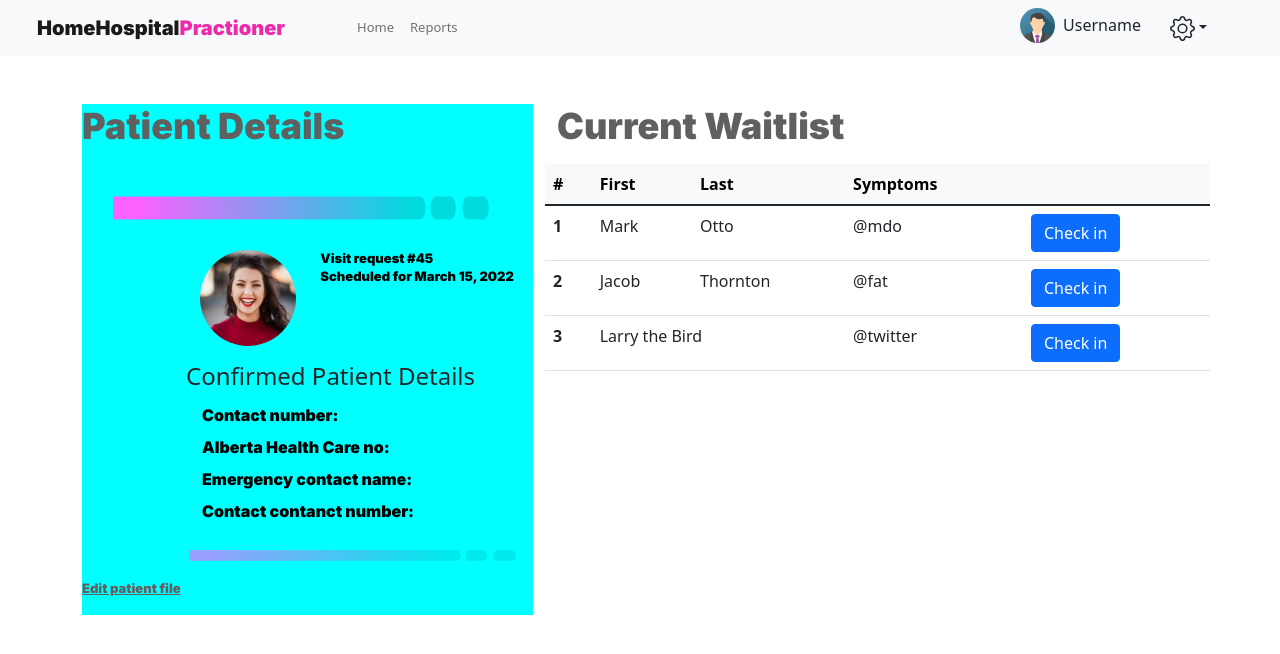
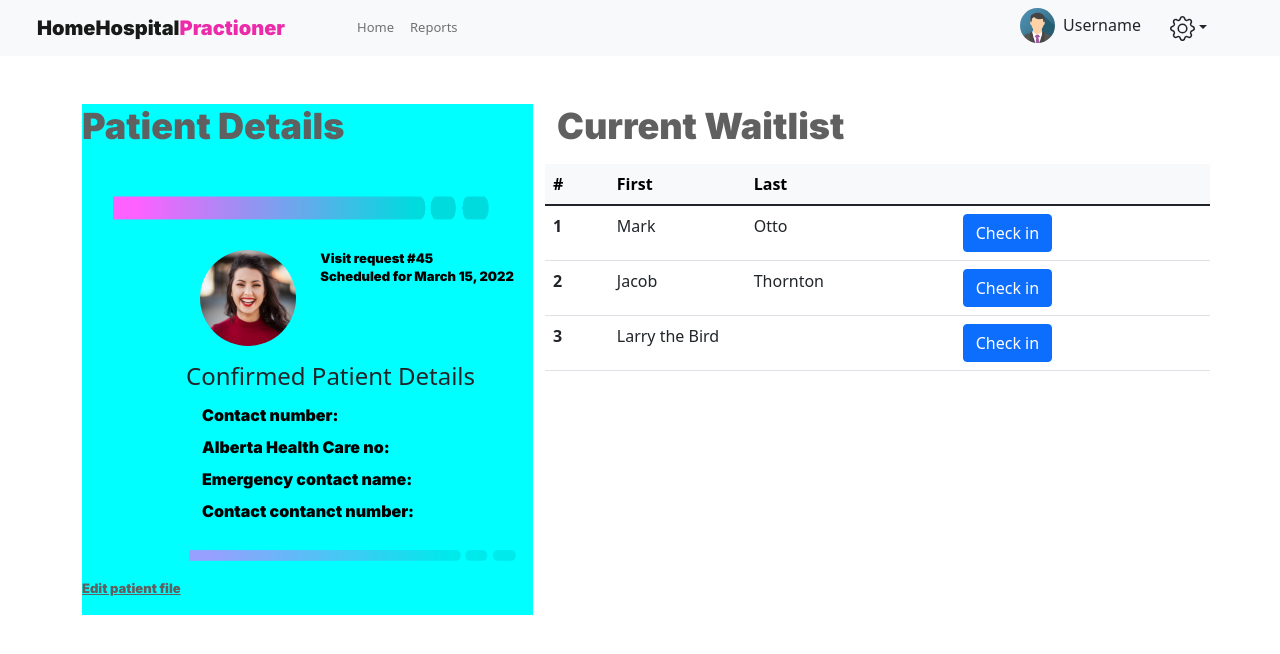
Before and after one commit to liamandaidan/HomeHospital, a React (Create React App) app in the folder HomeHospital-Frontend/hh-front/: page /practioner in a window 1280 px wide. Shown: the top 654 px of the page. Built offline with nearby package versions, Linux system fonts and the light colour scheme; no server answers.

Commit message:
Update Practioner.jsx
no major changes removed symptoms column

```diff
--- a/HomeHospital-Frontend/hh-front/src/pages/Practioner.jsx
+++ b/HomeHospital-Frontend/hh-front/src/pages/Practioner.jsx
@@ -53,7 +53,6 @@ export default function Practioner() {
                         <th scope="col">#</th>
                         <th scope="col">First</th>
                         <th scope="col">Last</th>
-                        <th scope="col">Symptoms</th>
                         <th scope="col"></th>
                       </tr>
                     </thead>
@@ -62,7 +61,6 @@ export default function Practioner() {
                         <th scope="row">1</th>
                         <td>Mark</td>
                         <td>Otto</td>
-                        <td>@mdo</td>
                         <td>
                           <Button>Check in</Button>
                         </td>
@@ -71,7 +69,6 @@ export default function Practioner() {
                         <th scope="row">2</th>
                         <td>Jacob</td>
                         <td>Thornton</td>
-                        <td>@fat</td>
                         <td>
                           <Button>Check in</Button>
                         </td>
@@ -79,7 +76,6 @@ export default function Practioner() {
                       <tr>
                         <th scope="row">3</th>
                         <td colspan="2">Larry the Bird</td>
-                        <td>@twitter</td>
                         <td>
                           <Button>Check in</Button>
                         </td>
```
